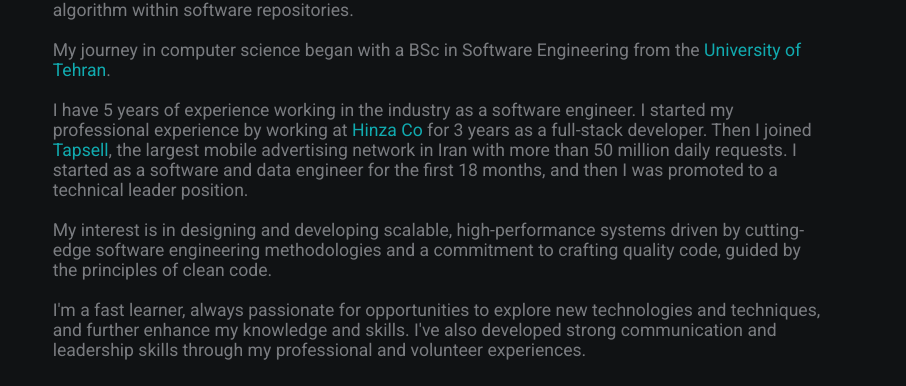
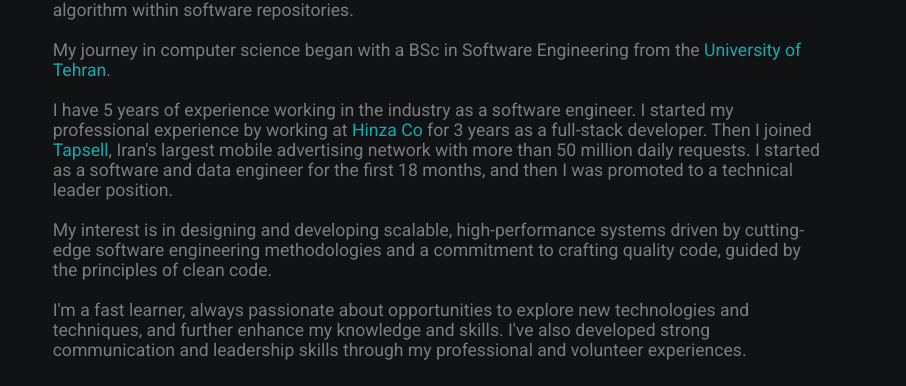
Before and after one commit to mreza-kiani/mreza-kiani.github.io, a plain HTML site: page index.html in a window 1280 px wide. Shown: the part 215-601 px from the top of the page, 374-1280 px from the left. Drawn offline with Linux system fonts and the light colour scheme.

Commit message:
Update my resume

```diff
--- a/index.html
+++ b/index.html
@@ -30,12 +30,12 @@
       <a href="https://ut.ac.ir/">University of Tehran</a>.</p>
     <p>I have 5 years of experience working in the industry as a software engineer. I started my professional experience by
       working at <a href="https://en.hinzaco.com/">Hinza Co</a> for 3 years as a full-stack developer. Then I joined
-      <a href="https://tapsell.ir/en">Tapsell</a>, the largest mobile advertising network in Iran with more than
-      50 million daily requests. I started as a software and data engineer for the first 18 months, and then I was
+      <a href="https://tapsell.ir/en">Tapsell</a>, Iran's largest mobile advertising network with more than 50 million
+      daily requests. I started as a software and data engineer for the first 18 months, and then I was
       promoted to a technical leader position.</p>
     <p>My interest is in designing and developing scalable, high-performance systems driven by cutting-edge software
       engineering methodologies and a commitment to crafting quality code, guided by the principles of clean code.</p>
-    <p>I'm a fast learner, always passionate for opportunities to explore new technologies and techniques,
+    <p>I'm a fast learner, always passionate about opportunities to explore new technologies and techniques,
       and further enhance my knowledge and skills. I've also developed strong communication and leadership skills through
       my professional and volunteer experiences.</p>
     <p></p>
```
